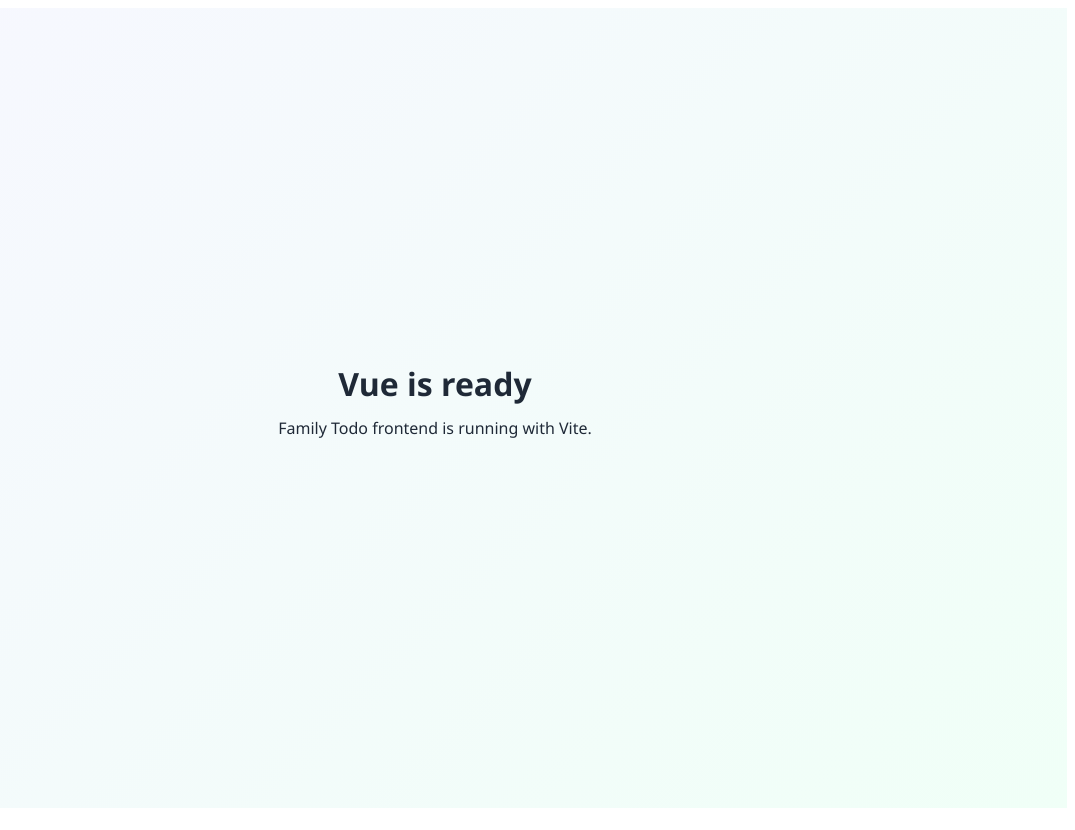
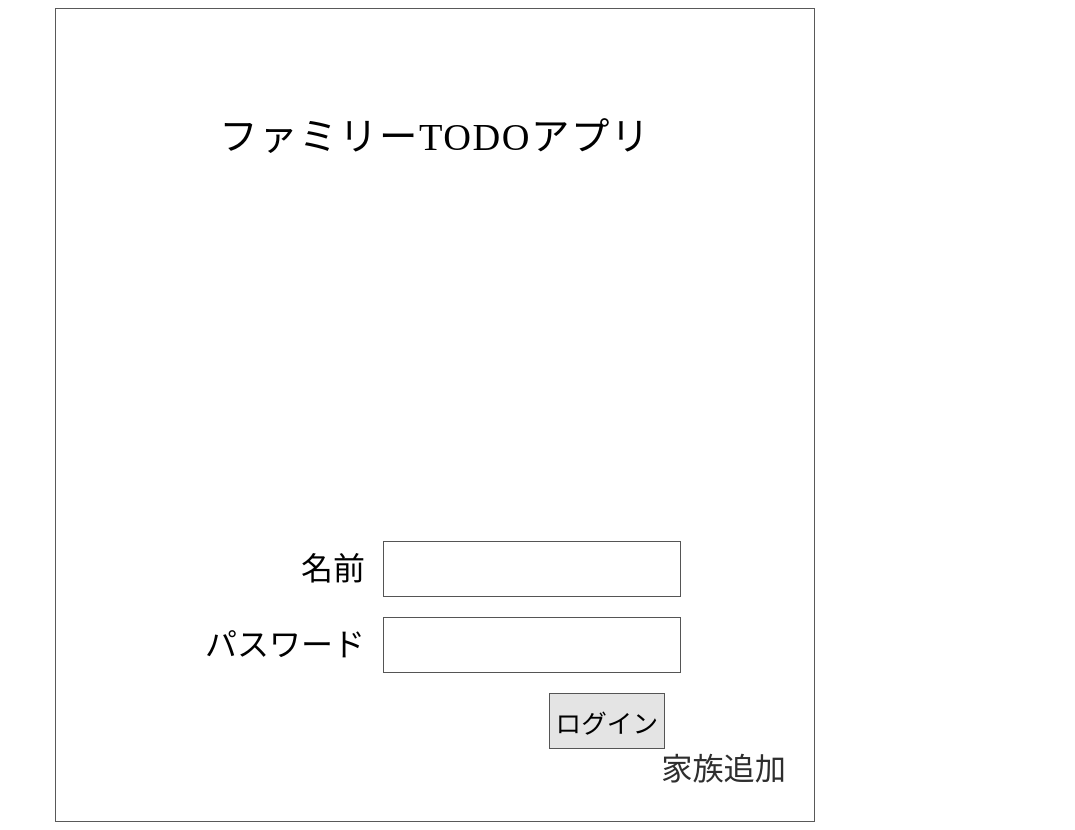
Before and after one commit to ryudama-private/family_todo_app, a Vue app in the folder frontend/: page /login in a window 1280 px wide. Shown: the whole page, without its empty margins (205-1280 px from the left). Built offline with nearby package versions, Linux system fonts and the light colour scheme.

Commit message:
フロント画面完成

```diff
--- a/frontend/package.json
+++ b/frontend/package.json
@@ -9,7 +9,8 @@
     "preview": "vite preview"
   },
   "dependencies": {
-    "vue": "^3.5.17"
+    "vue": "^3.5.17",
+    "vue-router": "^4.5.1"
   },
   "devDependencies": {
     "@vitejs/plugin-vue": "^5.1.4",
--- a/frontend/src/App.vue
+++ b/frontend/src/App.vue
@@ -1,27 +1,3 @@
 <template>
-  <main class="wrapper">
-    <h1>Vue is ready</h1>
-    <p>Family Todo frontend is running with Vite.</p>
-  </main>
+  <RouterView />
 </template>
-
-<style scoped>
-.wrapper {
-  min-height: 100vh;
-  display: grid;
-  place-content: center;
-  text-align: center;
-  font-family: "Segoe UI", "Yu Gothic UI", sans-serif;
-  background: linear-gradient(135deg, #f7f7ff, #f0fff7);
-  color: #1f2937;
-}
-
-h1 {
-  margin: 0;
-  font-size: 2rem;
-}
-
-p {
-  margin-top: 0.75rem;
-}
-</style>
--- a/frontend/src/main.js
+++ b/frontend/src/main.js
@@ -1,4 +1,5 @@
 import { createApp } from "vue";
 import App from "./App.vue";
+import router from "./router";
 
-createApp(App).mount("#app");
+createApp(App).use(router).mount("#app");
--- /dev/null
+++ b/frontend/src/pages/FamilyAddPage.vue
@@ -0,0 +1,40 @@
+<template>
+  <main class="stub-page">
+    <div class="box">
+      <h1>家族追加ページ</h1>
+      <p>このページはこれから実装します。</p>
+      <RouterLink to="/login">ログインへ戻る</RouterLink>
+    </div>
+  </main>
+</template>
+
+<style scoped>
+.stub-page {
+  min-height: 100vh;
+  display: grid;
+  place-items: center;
+  background: #d7d7d7;
+  font-family: "Yu Mincho", "Hiragino Mincho ProN", serif;
+}
+
+.box {
+  width: min(560px, calc(100vw - 36px));
+  border: 1px solid #595959;
+  background: #ececec;
+  padding: 28px;
+}
+
+h1 {
+  margin: 0 0 12px;
+  font-size: 1.7rem;
+  font-weight: 400;
+}
+
+p {
+  margin: 0 0 16px;
+}
+
+a {
+  color: #1f2937;
+}
+</style>
--- /dev/null
+++ b/frontend/src/pages/LoginPage.vue
@@ -0,0 +1,126 @@
+<template>
+  <main class="page">
+    <div class="panel">
+      <h1 class="title">ファミリーTODOアプリ</h1>
+
+      <form class="login-form" @submit.prevent>
+        <div class="row">
+          <label for="name">名前</label>
+          <input id="name" type="text" autocomplete="username" />
+        </div>
+
+        <div class="row">
+          <label for="password">パスワード</label>
+          <input
+            id="password"
+            type="password"
+            autocomplete="current-password"
+          />
+        </div>
+
+        <div class="actions">
+          <button type="submit">ログイン</button>
+        </div>
+      </form>
+
+      <nav class="links" aria-label="login-sub-actions">
+        <RouterLink to="/family/add">家族追加</RouterLink>
+      </nav>
+    </div>
+  </main>
+</template>
+
+<style scoped>
+.page {
+  min-height: 100vh;
+  display: grid;
+  place-items: center;
+  font-family: "Yu Mincho", "Hiragino Mincho ProN", serif;
+}
+
+.panel {
+  width: min(760px, calc(100vw - 48px));
+  min-height: min(880px, calc(100vh - 40px));
+  border: 1px solid #595959;
+  position: relative;
+  padding: 96px 64px 72px;
+  box-sizing: border-box;
+}
+
+.title {
+  text-align: center;
+  font-size: clamp(2rem, 3vw, 2.4rem);
+  font-weight: 400;
+  margin: 0;
+  letter-spacing: 0.04em;
+}
+
+.login-form {
+  width: min(460px, 100%);
+  margin: 380px auto 0;
+}
+
+.row {
+  display: grid;
+  grid-template-columns: 160px 1fr;
+  align-items: center;
+  margin-bottom: 20px;
+  column-gap: 18px;
+}
+
+label {
+  font-size: 2rem;
+  text-align: right;
+  line-height: 1;
+}
+
+input {
+  height: 54px;
+  border: 1px solid #555;
+  background: transparent;
+  font-size: 1.3rem;
+  padding: 0 14px;
+  font-family: "Yu Gothic", "Hiragino Kaku Gothic ProN", sans-serif;
+}
+
+.actions {
+  display: flex;
+  justify-content: flex-end;
+  margin-top: 16px;
+}
+
+button {
+  border: 1px solid #555;
+  background: #e4e4e4;
+  min-width: 112px;
+  height: 56px;
+  font-size: 1.6rem;
+  font-family: "Yu Mincho", "Hiragino Mincho ProN", serif;
+  cursor: pointer;
+}
+
+button:hover {
+  background: #dadada;
+}
+
+.links {
+  position: absolute;
+  right: 28px;
+  bottom: 34px;
+  display: grid;
+  gap: 10px;
+  text-align: right;
+}
+
+.links a {
+  color: #2e2e2e;
+  text-decoration: none;
+  font-size: 1.95rem;
+  line-height: 1.1;
+}
+
+.links a:hover {
+  color: #2563eb;
+  text-decoration: underline;
+}
+</style>
```
Also changed, not shown: frontend/src/router/index.js (added, +16 -0 lines), 1 other file (tests, documents, lock files or other folders).
